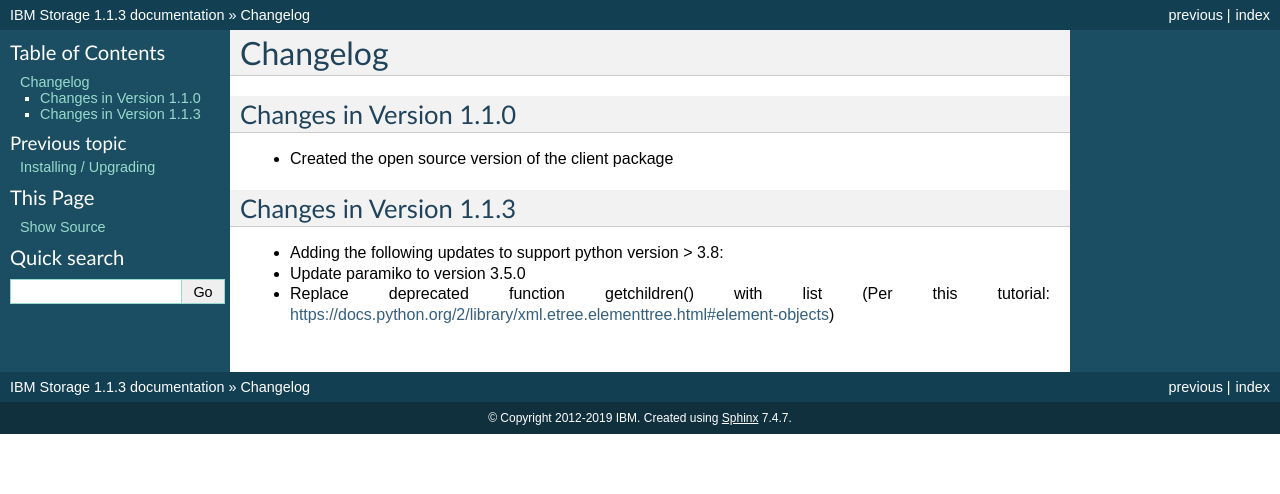
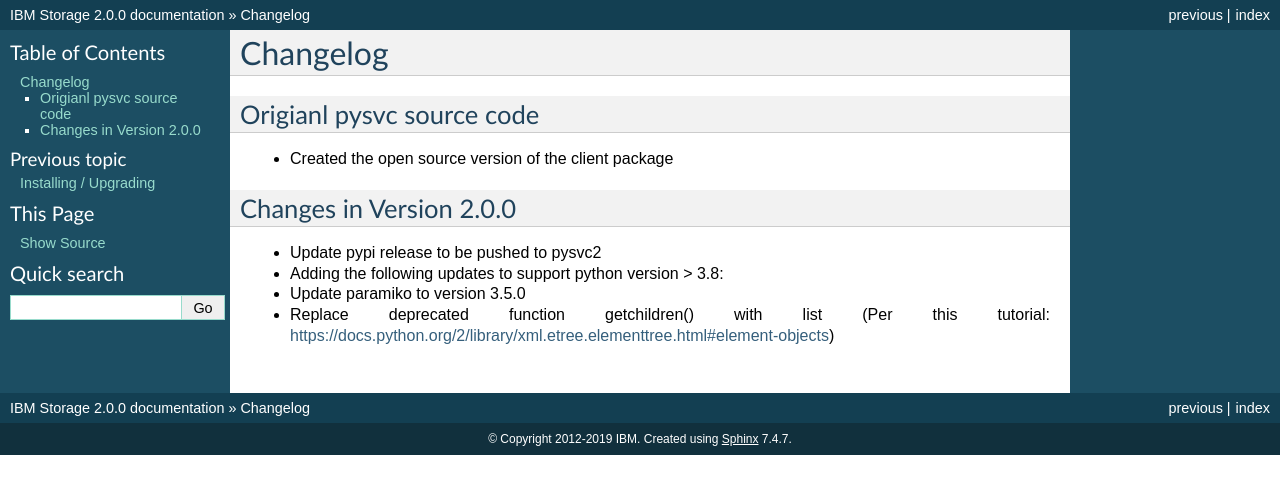
Before and after one commit to IBM/pysvc, a Sphinx documentation site: the page built from docs/changelog.rst, in a window 1280 px wide. Shown: the top 494 px of the page. Built offline with Sphinx 7.4.7, drawn with Linux system fonts in a browser that asks for light colours.

Commit message:
Bump version v2.0.0
Signed-off-by: Uri Ziv <uri.ziv1@ibm.com>

```diff
--- a/docs/changelog.rst
+++ b/docs/changelog.rst
@@ -1,14 +1,15 @@
 Changelog
 =========
 
-Changes in Version 1.1.0
+Origianl pysvc source code
 ------------------------
 
 * Created the open source version of the client package
 
-Changes in Version 1.1.3
+Changes in Version 2.0.0
 ------------------------
 
+* Update pypi release to be pushed to pysvc2
 * Adding the following updates to support python version > 3.8:
 * Update paramiko to version 3.5.0
 * Replace deprecated function getchildren() with list (Per this tutorial: https://docs.python.org/2/library/xml.etree.elementtree.html#element-objects)
--- a/pysvc/__init__.py
+++ b/pysvc/__init__.py
@@ -21,7 +21,7 @@
 """
 PYSVC_DEFAULT_LOGGER = "pysvc"
 
-version_tuple = (1, 1, 3)
+version_tuple = (2, 0, 0)
 
 
 def get_version_string():
```
Also changed, not shown: readme.md (+1 -1 lines), 1 other file.
